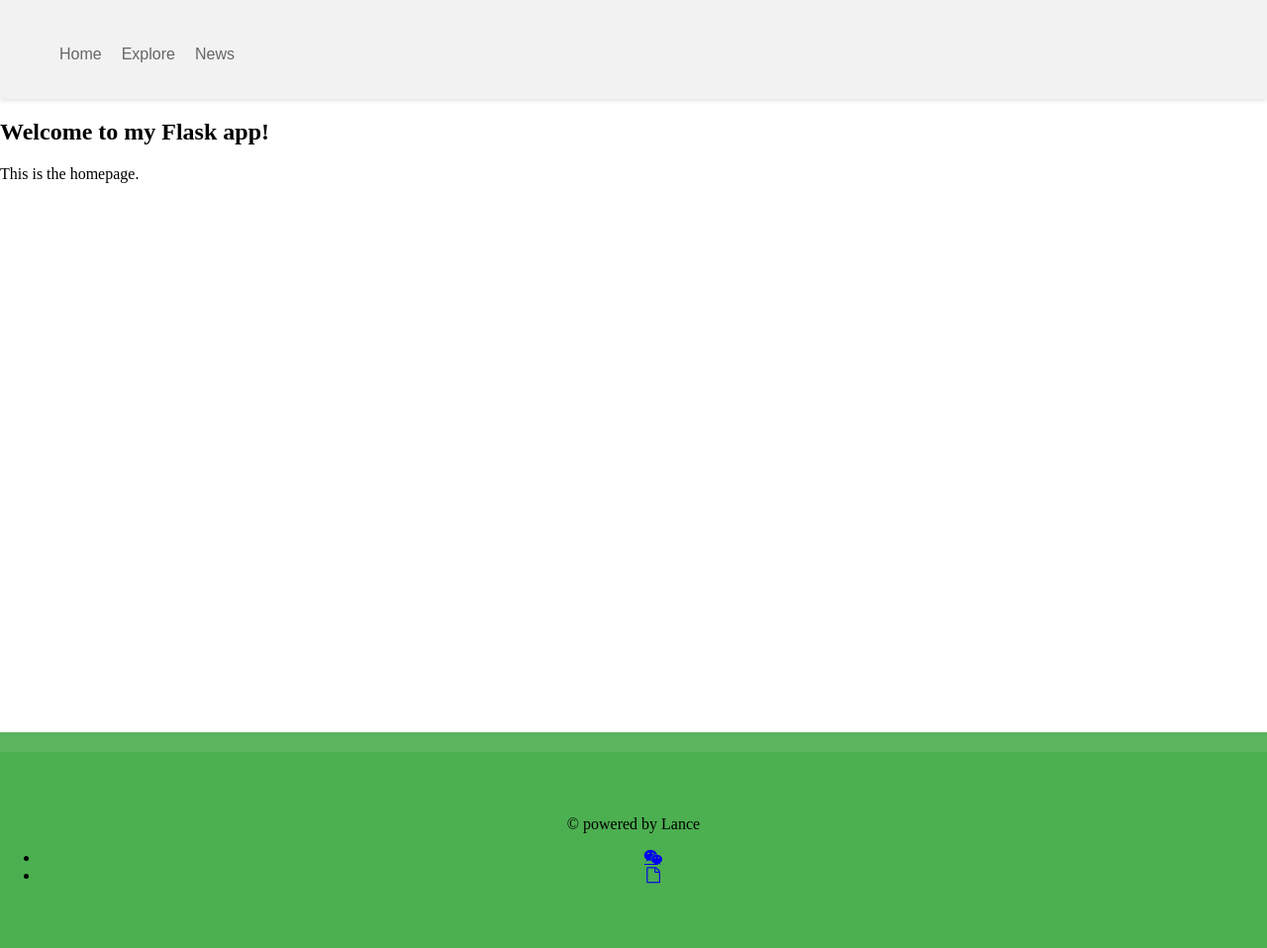
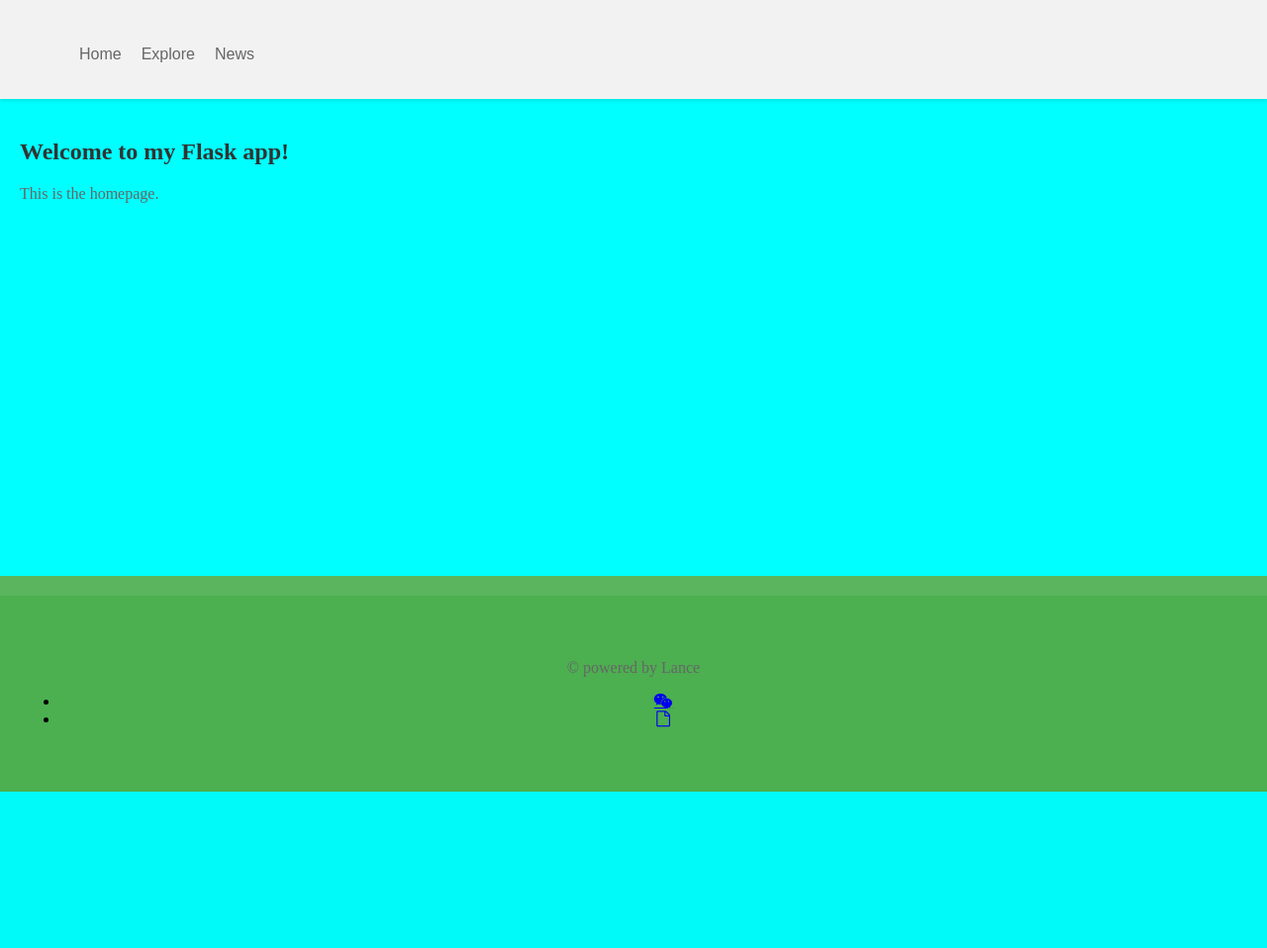
Before and after one commit to Lance-Tsui/jwalumni, a Flask app: page / in a window 1280 px wide. Shown: the whole page at 99% size. After the commit the page ends 800 px from the top, so only its background shows below. Run offline with Flask 3, Linux system fonts and the light colour scheme.

Commit message:
global background color

```diff
--- a/static/css/footer.css
+++ b/static/css/footer.css
@@ -2,7 +2,6 @@
   position: absolute;
   bottom: 0;
   width: 100%;
-  height: 60px; /* 或其他 footer 高度 */
   text-align: center;
   background-color: #f2f2f2;
 }
--- /dev/null
+++ b/static/css/home.css
@@ -0,0 +1,19 @@
+.main-section {
+  padding: 20px;
+  border-radius: 5px;
+}
+
+h1 {
+  font-size: 24px;
+  color: #333333;
+}
+
+p {
+  font-size: 16px;
+  color: #666666;
+}
+
+ul {
+  list-style: disc;
+  margin-left: 20px;
+}
--- a/static/css/style.css
+++ b/static/css/style.css
@@ -1,5 +1,6 @@
 body{
     margin: 0;
+    background-color: #00FFFF;
 }
 
 .container{
```
